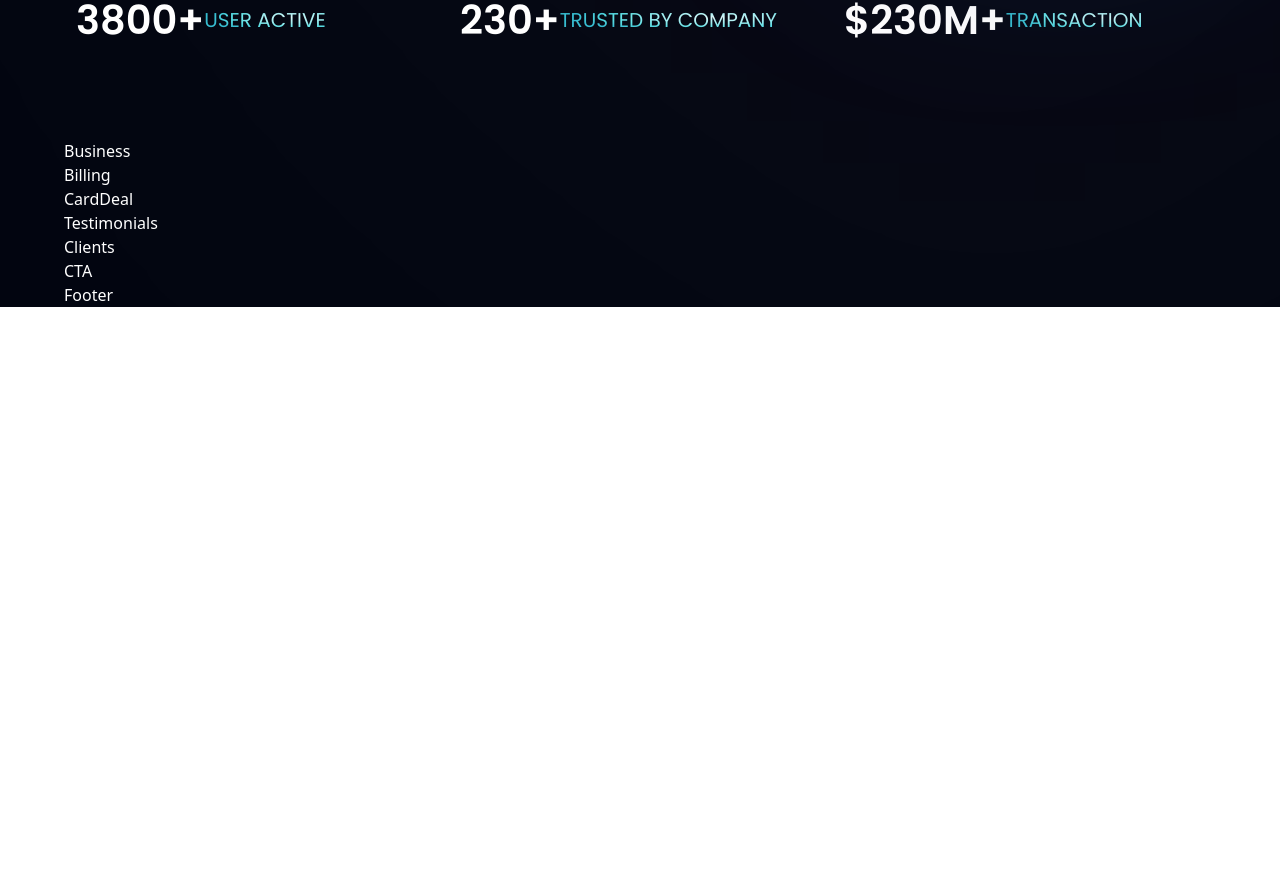
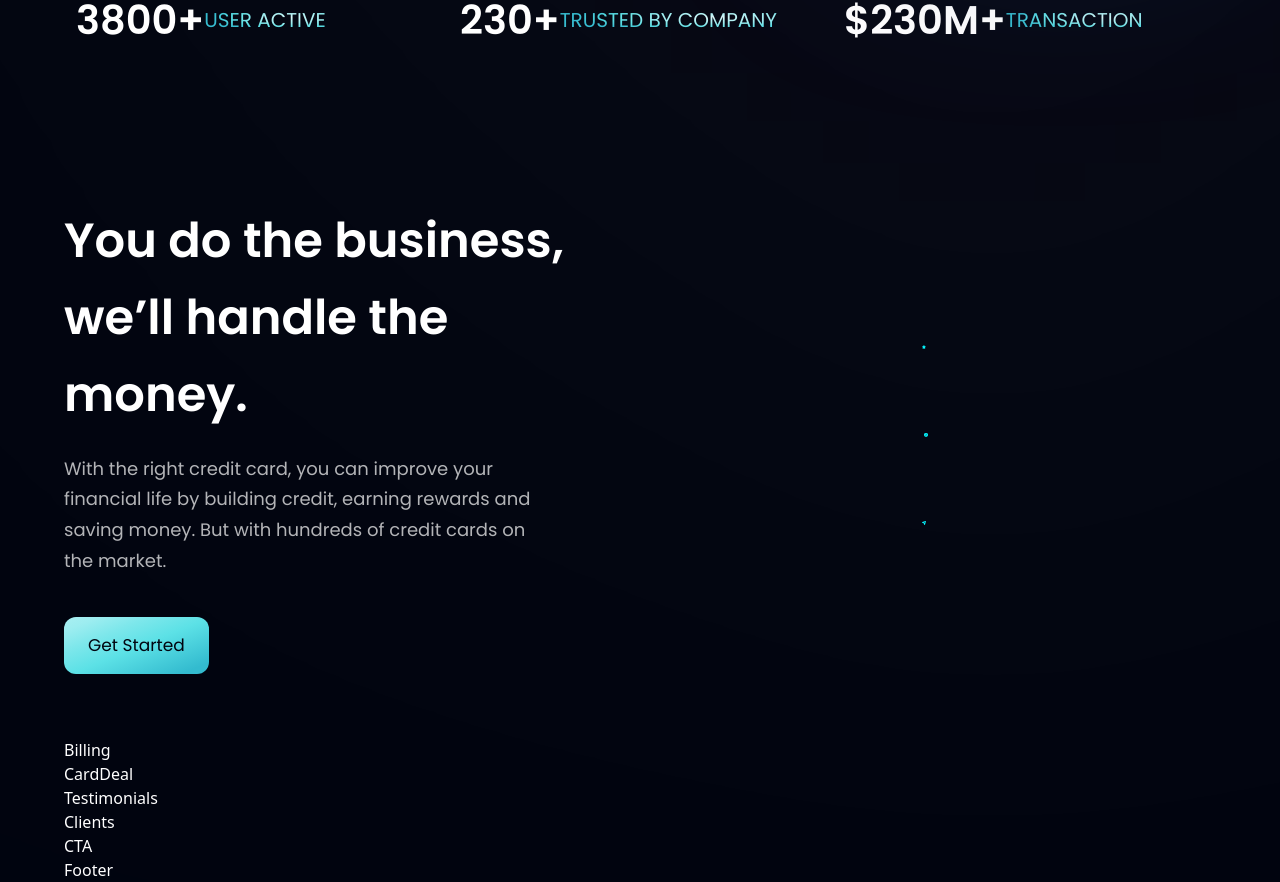
Before and after one commit to tharaka-mts/bank_app_reactjs, a React (Vite) app: page / in a window 1280 px wide. Shown: the part 806-1688 px from the top of the page. Before the commit the page ends 1113 px from the top, so only its background shows below. Built offline with nearby package versions, Linux system fonts and the light colour scheme.

Commit message:
Business Section

```diff
--- a/src/components/Business.jsx
+++ b/src/components/Business.jsx
@@ -1,9 +1,41 @@
-import React from 'react'
+import React from "react";
+import styles, { layout } from "../style";
+import { features } from "../constants";
+import Button from "./Button";
+
+const FeatureCard = ({ icon, title, content, index }) => (
+  <div className={`flex flex-row p-6 rounded-[20px] ${index !== features.length - 1 ? "mb-6" : "mb-0"} feature-card`}>
+    <div>
+      <img src={icon} alt="icon" className="w-[50%] h-[50%] object-contain" />
+    </div>
+  </div>
+);
 
 const Business = () => {
   return (
-    <div>Business</div>
-  )
-}
+    <section id="features" className={`${layout.section}`}>
+      {/* Left Side */}
+      <div className={layout.sectionInfo}>
+        <h2 className={styles.heading2}>
+          You do the business, <br className="sm:block hidden" /> we’ll handle
+          the money.
+        </h2>
+        <p className={`${styles.paragraph} max-w-[470px] mt-5`}>
+          With the right credit card, you can improve your financial life by
+          building credit, earning rewards and saving money. But with hundreds
+          of credit cards on the market.
+        </p>
+        <Button styles="mt-10" />
+      </div>
 
-export default Business
+      {/* Right Side */}
+      <div className={`${layout.sectionImg} flex-col`}>
+        {features.map((feature, index) => (
+          <FeatureCard key={feature.id} {...feature} index={index} />
+        ))}
+      </div>
+    </section>
+  );
+};
+
+export default Business;
--- a/src/components/Button.jsx
+++ b/src/components/Button.jsx
@@ -1,9 +1,14 @@
-import React from 'react'
+import React from "react";
 
-const Button = () => {
+const Button = ({ styles }) => {
   return (
-    <div>Button</div>
-  )
-}
+    <button
+      type="button"
+      className={`py-4 rounded-xl px-6 bg-blue-gradient font-poppins font-regular text-[17px] text-primary outline-none ${styles}`}
+    >
+      Get Started
+    </button>
+  );
+};
 
-export default Button
+export default Button;
```
Also changed, not shown: 1 other file (tests, documents, lock files or other folders).
